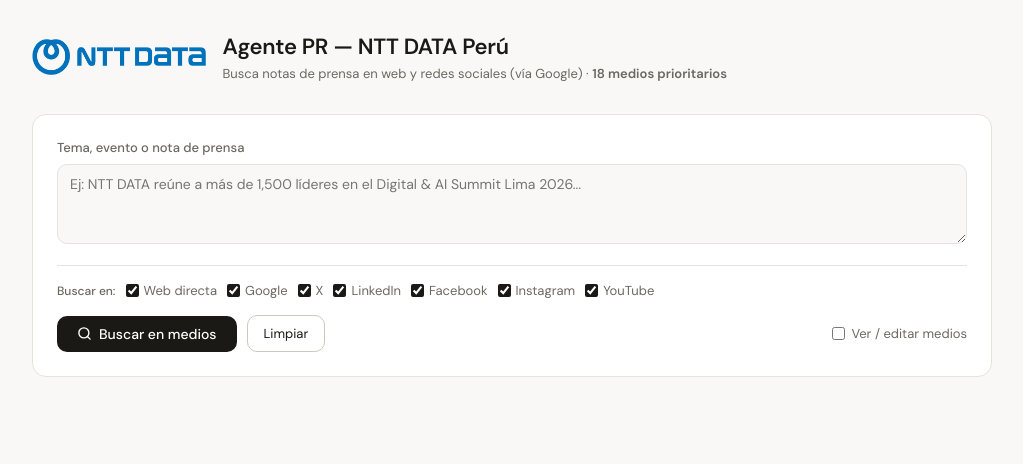
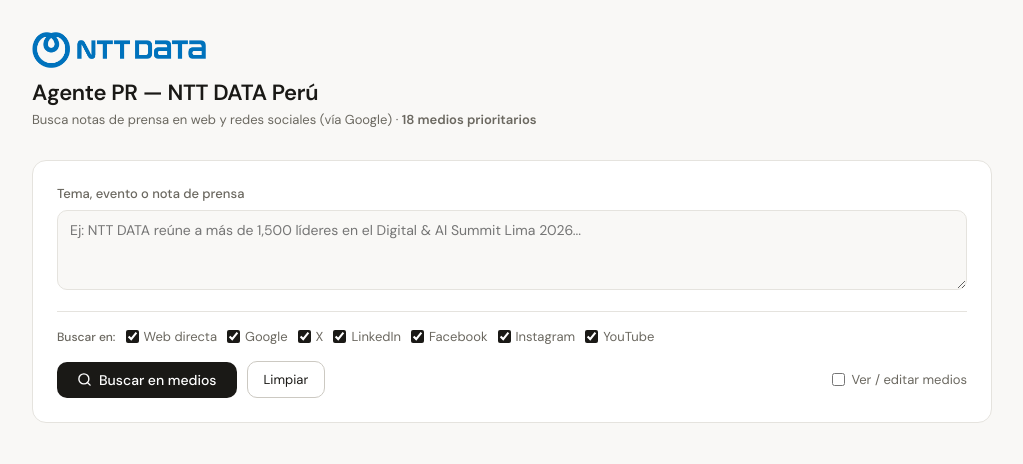
Before and after one commit to bgonzago/PR-Agent, a website: page index.html in a window 1280 px wide. Shown: the whole page, without its empty margins (128-1151 px from the left). Drawn offline with Linux system fonts and the light colour scheme.

Commit message:
Update index.html

```diff
--- a/index.html
+++ b/index.html
@@ -19,7 +19,7 @@
     }
     body { font-family: 'DM Sans', sans-serif; background: var(--bg); color: var(--text); min-height: 100vh; padding: 2rem 1rem 4rem; }
     .container { max-width: 960px; margin: 0 auto; }
-    header { margin-bottom: 2rem; display: flex; align-items: center; gap: 16px; }
+    header { margin-bottom: 2rem; } header img { height: 36px; width: auto; display: block; margin-bottom: 10px; }
     header img { height: 36px; width: auto; }
     header div h1 { font-size: 22px; font-weight: 600; letter-spacing: -0.3px; margin-bottom: 4px; }
     header div p { font-size: 13px; color: var(--text-sec); }
@@ -86,8 +86,8 @@
 <body>
 <div class="container">
   <header>
-    <img src="/logo.png" alt="NTT DATA Perú">
     <div>
+      <img src="/logo.png" alt="NTT DATA Perú">
       <h1>Agente PR — NTT DATA Perú</h1>
       <p>Busca notas de prensa en web y redes sociales (vía Google) · <strong>18 medios prioritarios</strong></p>
     </div>
```
